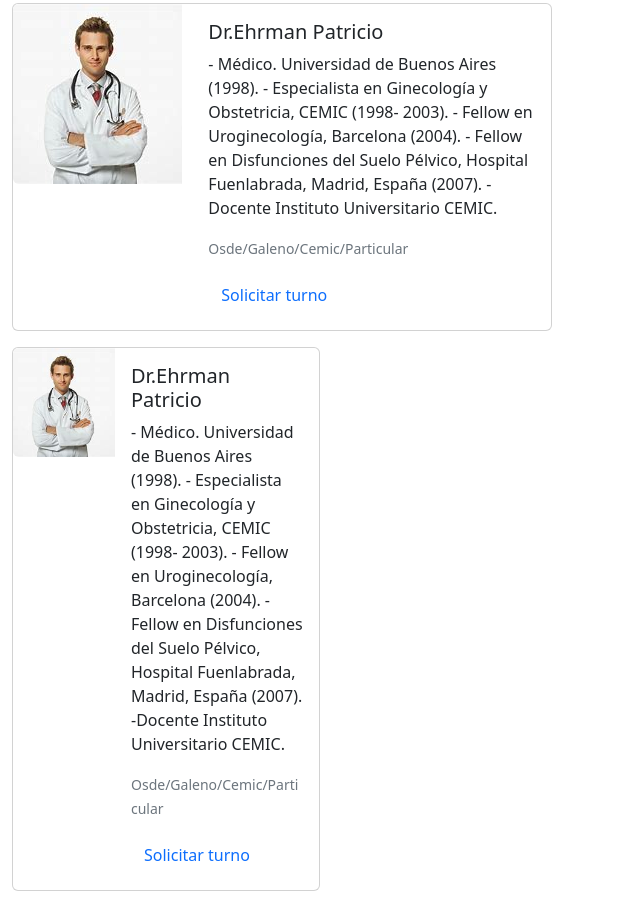
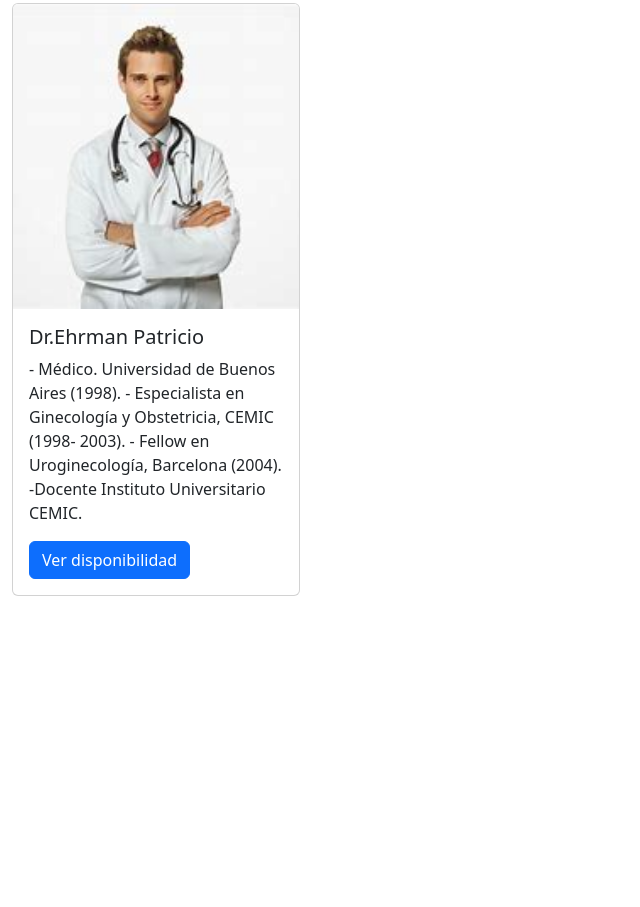
Before and after one commit to EzequielEhrman/PF-MolinaEhrman-, a website: page pages/profesionales.html in a window 1280 px wide. Shown: the part 419-1326 px from the top of the page, without its empty margins (0-640 px from the left). After the commit the page ends 1015 px from the top, so only its background shows below. Drawn offline with nearby package versions, Linux system fonts and the light colour scheme.

Commit message:
completando con cards profesionales y modificando el header de cada pagina

```diff
--- a/pages/profesionales.html
+++ b/pages/profesionales.html
@@ -6,7 +6,7 @@
     <meta name="viewport" content="width=device-width, initial-scale=1.0">
     <!--SEO-->
     <meta name="description" content="Grupo medico Higea, somos un Centro Médico con especialistas formados en las principales instituciones médicas de Argentina e Internacionales, de alta vocación de servicio y trato cordial para brindarles una atención de calidad y calidez">
-    <meta name="keywords" content="Medicina,consulta,medico,ginecologia,pediatria,argentina,belgrano,osde,cemic,galeno,">
+    <meta name="keywords" content="medicos,obras sociales, prepagas,doctores,doctoras,especialidades,ginecologia,">
     <title>Grupo Medico Higea- Profesionales</title>
     <!--PRIMERO CSS BOOTSTRAP-->
     <link href="https://cdn.jsdelivr.net/npm/bootstrap@5.2.3/dist/css/bootstrap.min.css" rel="stylesheet" integrity="sha384-rbsA2VBKQhggwzxH7pPCaAqO46MgnOM80zW1RWuH61DGLwZJEdK2Kadq2F9CUG65" crossorigin="anonymous">
@@ -49,47 +49,15 @@
     </div>
 
     <div class="row">
-         <div class="col-lg-6 col-12">
-            <div class="card mb-3 " style="max-width: 540px;">
-                <div class="row g-0">
-                  <div class="col-md-4">
-                    <img src="../img/patricio.jpeg" class="img-fluid rounded-start" alt="Dr.EhrmanPatricio">
-                  </div>
-                  <div class="col-md-8">
+         <div class="col-lg-12 col-12">
+          <div class="card" style="width: 18rem;">
+            <img src="../img/patricio.jpeg" class="card-img-top" alt="...">
             <div class="card-body">
               <h5 class="card-title">Dr.Ehrman Patricio</h5>
               <p class="card-text"> - Médico. Universidad de Buenos Aires (1998).
                 - Especialista en Ginecología y Obstetricia, CEMIC (1998- 2003).
                 - Fellow en Uroginecología, Barcelona (2004).
-                        - Fellow en Disfunciones del Suelo Pélvico, Hospital Fuenlabrada, Madrid, España (2007).
                 -Docente Instituto Universitario CEMIC.</p>
-                      <p class="card-text"><small class="text-muted">Osde/Galeno/Cemic/Particular</small></p>
-                      <a href="#" class="btn text-primary">Solicitar turno</a>
-
+              <a href="#" class="btn btn-primary">Ver disponibilidad</a>
             </div>
           </div>
-                </div>
-              </div>
-              <div class="col-lg-6 col-12">
-                <div class="card mb-3 " style="max-width: 540px;">
-                    <div class="row g-0">
-                      <div class="col-md-4">
-                        <img src="../img/patricio.jpeg" class="img-fluid rounded-start" alt="Dr.EhrmanPatricio">
-                      </div>
-                      <div class="col-md-8">
-                        <div class="card-body">
-                          <h5 class="card-title">Dr.Ehrman Patricio</h5>
-                          <p class="card-text"> - Médico. Universidad de Buenos Aires (1998).
-                            - Especialista en Ginecología y Obstetricia, CEMIC (1998- 2003).
-                            - Fellow en Uroginecología, Barcelona (2004).
-                            - Fellow en Disfunciones del Suelo Pélvico, Hospital Fuenlabrada, Madrid, España (2007).
-                            -Docente Instituto Universitario CEMIC.</p>
-                          <p class="card-text"><small class="text-muted">Osde/Galeno/Cemic/Particular</small></p>
-                          <a href="#" class="btn text-primary">Solicitar turno</a>
-
-                        </div>
-                      </div>
-                    </div>
-                  </div>
-              </div>
-         </div>
```
Also changed, not shown: index.html (+1 -1 lines), pages/contacto.html (+2 -2 lines), pages/recetas.html (+2 -2 lines), pages/turnos.html (+1 -1 lines). Lines whose indentation alone changed are shown as unchanged.
